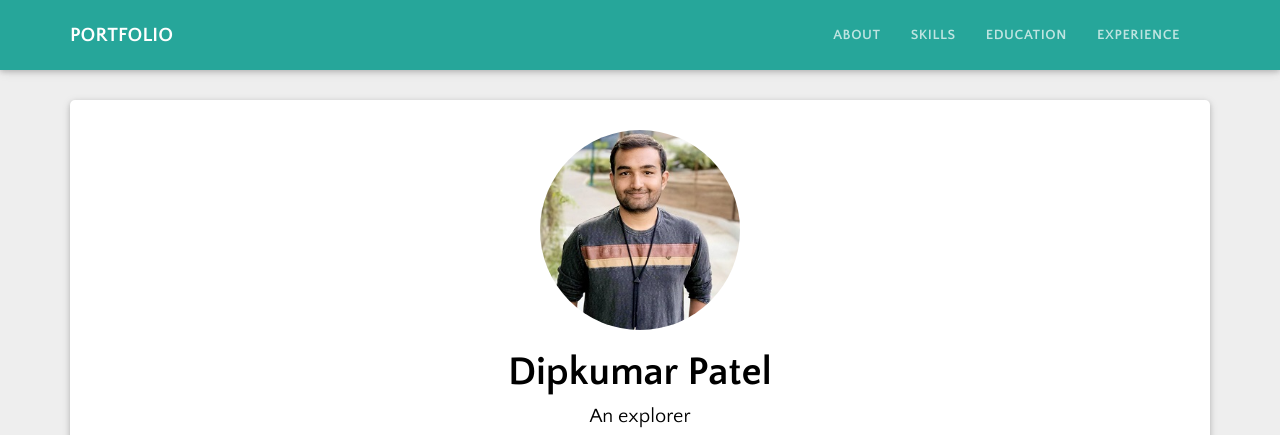
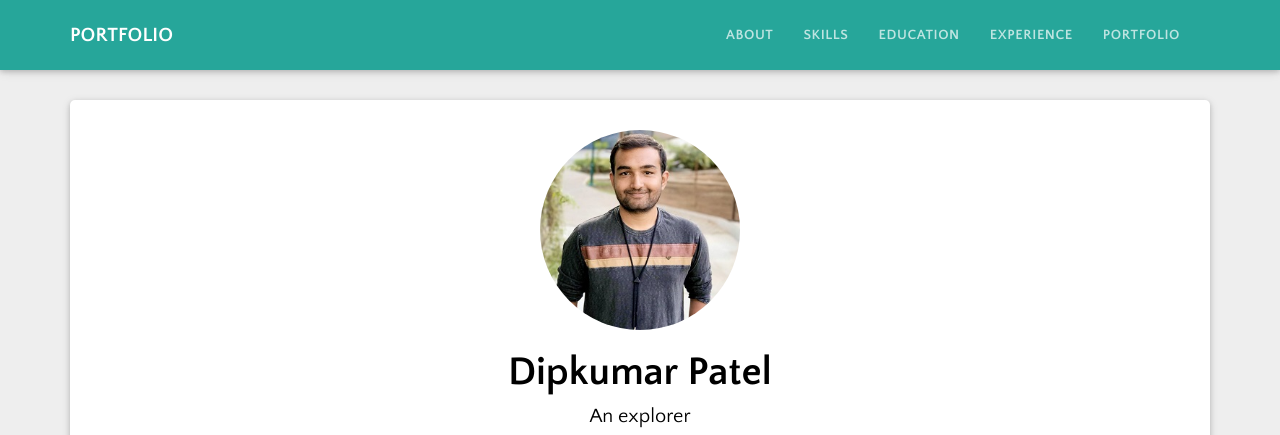
Before and after one commit to dippatel1994/Portfolio_website, a plain HTML site: page index.html in a window 1280 px wide. Shown: the top 435 px of the page. Drawn offline with Linux system fonts and the light colour scheme.

Commit message:
Update index.html

```diff
--- a/index.html
+++ b/index.html
@@ -99,7 +99,7 @@
                             <li><a href="#" data-page="2">Skills</a></li>
                             <li><a href="#" data-page="3">Education</a></li>
                             <li><a href="#" data-page="4">Experience</a></li>
-                        <!--    <li><a href="#" data-page="5">Portfolio</a></li> -->
+                            <li><a href="#" data-page="5">Portfolio</a></li>
                         <!--    <li><a href="#" data-page="6">Contact</a></li>  -->
                         </ul>
                     </div><!-- /navbar-collapse -->
```
